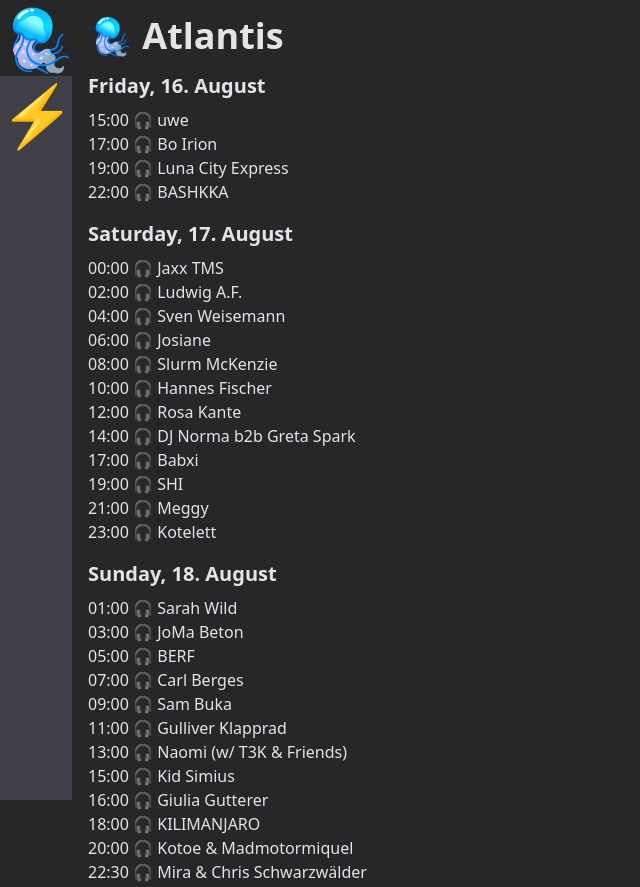
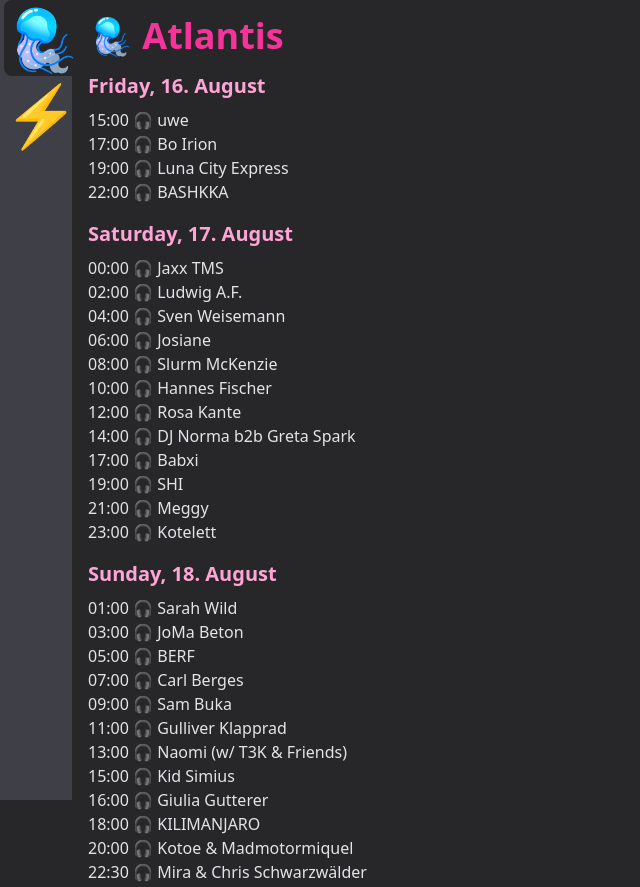
Before and after one commit to similicious/festival-timetable, an Astro site: page /stages/atlantis in a window 1280 px wide. Shown: the top 887 px of the page, without its empty margins (0-640 px from the left). Built offline with nearby package versions, Linux system fonts and the light colour scheme; Astro itself is replaced by a stand-in of ours.

Commit message:
feat: mintor styling

```diff
--- a/src/components/StageList.astro
+++ b/src/components/Navigation.astro
@@ -11,7 +11,7 @@ const page = Astro.url.pathname;
     stages.map((stage) => (
       <li title={stage.data.name}>
         <a
-          class="block text-center py-2"
+          class="block text-center py-2 rounded-l-lg"
           class:list={{
             "bg-zinc-800": page.includes(stage.data.name.toLowerCase()),
           }}
--- a/src/components/StageDay.astro
+++ b/src/components/StageDay.astro
@@ -10,7 +10,7 @@ interface Props {
 const stageDay = Astro.props.stageDay;
 ---
 
-<h2 class="text-xl font-bold mb-2">
+<h2 class="text-xl font-bold mb-2 text-pink-300">
   {format(stageDay.date, "EEEE, dd. MMMM")}
 </h2>
 <ol>
--- a/src/layouts/Base.astro
+++ b/src/layouts/Base.astro
@@ -1,6 +1,6 @@
 ---
 import "@app/styles/global.css";
-import StageList from "@app/components/StageList.astro";
+import Navigation from "@app/components/Navigation.astro";
 
 interface Props {
   title?: string;
@@ -19,8 +19,8 @@ const title = Astro.props.title;
   </head>
   <body class="bg-zinc-800 text-zinc-200">
     <div class="">
-      <nav class="fixed top-0 bottom-0 left-0 w-18 bg-zinc-700">
-        <StageList />
+      <nav class="fixed top-0 bottom-0 left-0 w-18 bg-zinc-700 pl-1">
+        <Navigation />
       </nav>
 
       <main class="ml-18 p-4">
--- a/src/pages/stages/[name].astro
+++ b/src/pages/stages/[name].astro
@@ -16,7 +16,10 @@ const { stage } = Astro.props;
 ---
 
 <Base title={stage.data.name}>
-  <h1 class="text-4xl font-bold mb-4">{stage.data.icon} {stage.data.name}</h1>
+  <h1 class="text-4xl font-bold mb-4 text-pink-500">
+    {stage.data.icon}
+    {stage.data.name}
+  </h1>
   <ol>
     {
       stage.data.days.map((stageDay) => (
```
